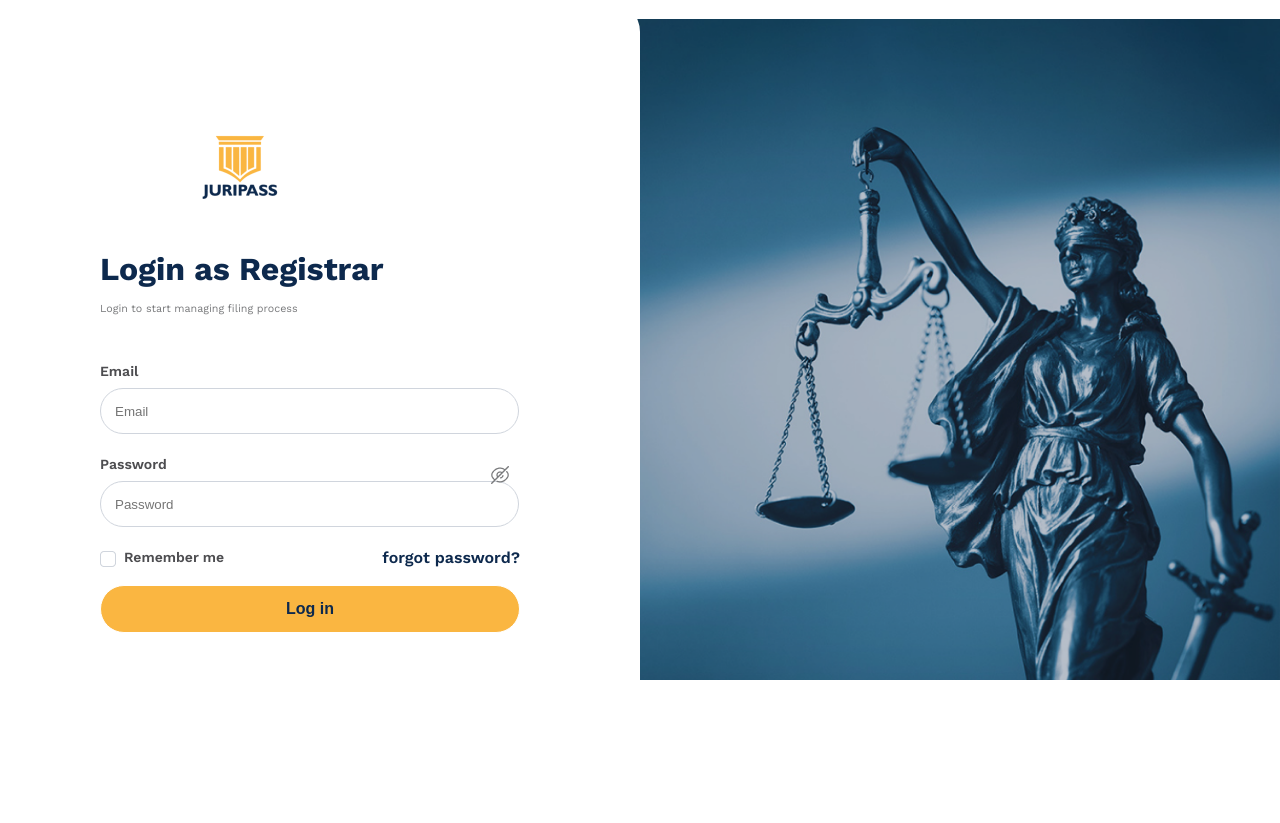
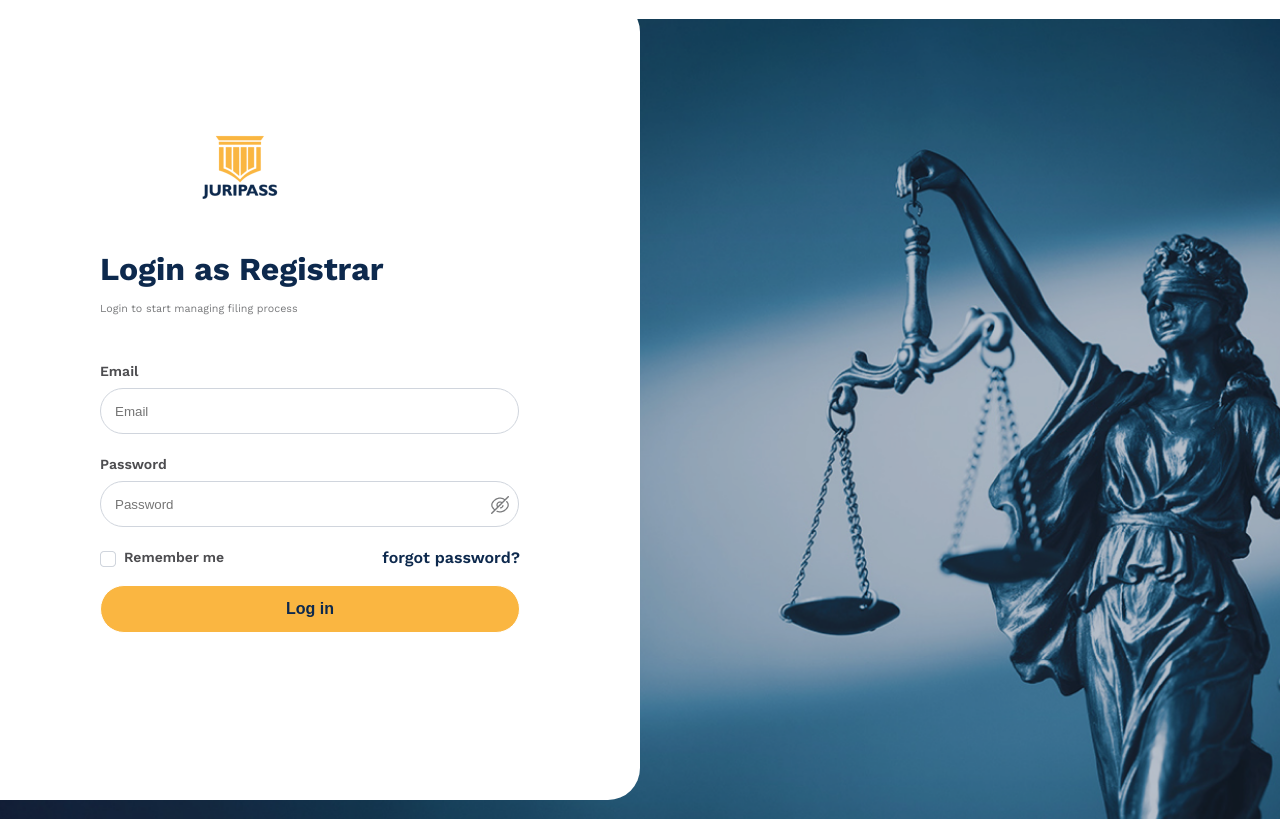
Before and after one commit to DAEM007/assessment-test-cholatrek, a React (Create React App) app: page /signIn in a window 1280 px wide. Before the commit the page ends 800 px from the top, so only its background shows below. Built offline with nearby package versions, Linux system fonts and the light colour scheme; grey boxes are pictures that could not be loaded.

Commit message:
worked on the sigIn page

```diff
--- a/src/pages/signIn/SignIn.css
+++ b/src/pages/signIn/SignIn.css
@@ -1,9 +1,13 @@
 
+/* .sign-in {
+    width: 1500px;
+    height: 775px;
+} */
 
 .sign-in img {
     position: relative;
-    width: 100%;
-    height: 100%;
+    width: 100vw;
+    height: 100vh;
     object-fit: cover;
 }
 
@@ -112,7 +116,7 @@
 
 .sign-in .vector {
     position: absolute;
-    top: 365px;
+    top: 395px;
     right: 10px;
     width: 20px;
     height: 20px;
--- a/src/pages/signIn/SignIn.js
+++ b/src/pages/signIn/SignIn.js
@@ -24,12 +24,16 @@ const SignIn = () => {
         // console.log(email, password);
 
         // Redirect to dashboard
-        navigate("/");
+        if(password.length > 6){
+            navigate("/");
+        }
     }
 
     return (
         <div className="sign-in">
-            <img src={Justice} alt="justice" />
+            <div>
+                <img src={Justice} alt="justice" />
+            </div>
             <div className="register">
                 <div className="container">
                     <div className="logo">
```
